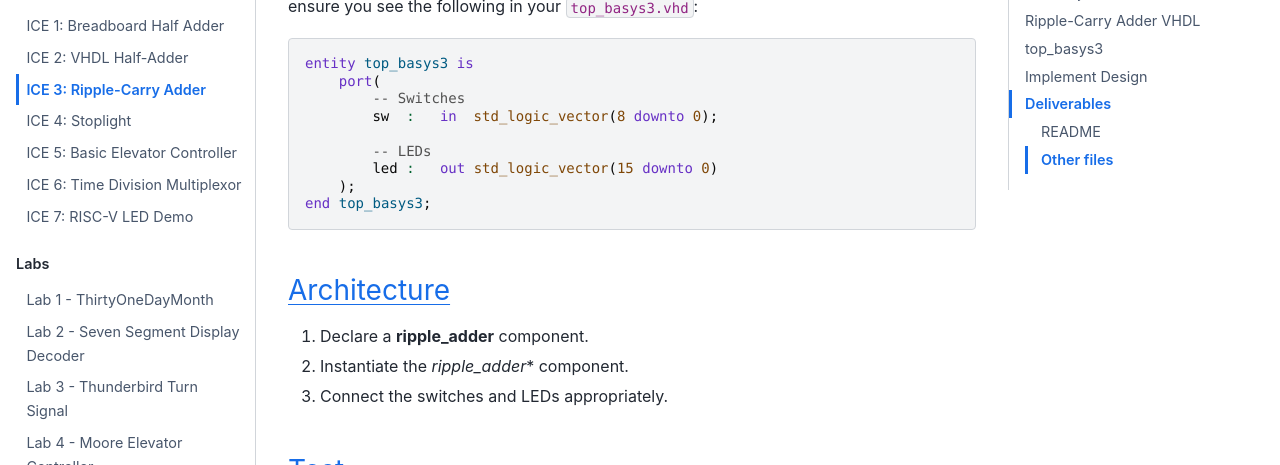
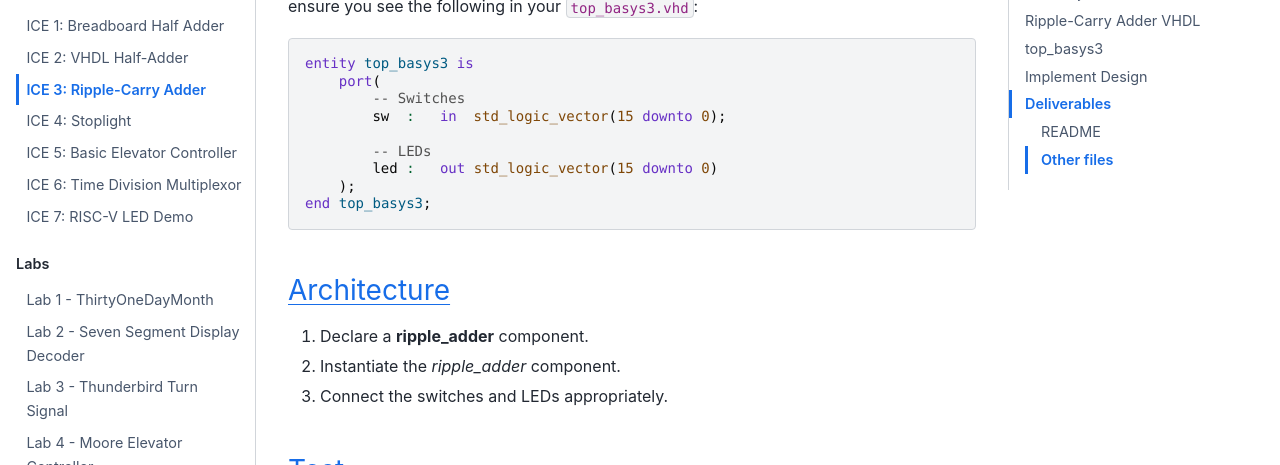
Before and after one commit to USAFA-ECE/ece281-book, a Jupyter Book: the page built from book/ICE/ICE3.md, in a window 1280 px wide and 900 px high, scrolled down 7995 px. Shown: the part 152-617 px from the top of the window. Built offline with Jupyter Book 1.0.4 settings and Sphinx 7.4.7 and the Sphinx Book theme 1.1.4, drawn with Linux system fonts in a browser that asks for light colours.

Commit message:
fixed typos in ICE3.md

```diff
--- a/book/ICE/ICE3.md
+++ b/book/ICE/ICE3.md
@@ -307,7 +307,7 @@ Then, and only then, ensure you see the following in your `top_basys3.vhd`:
 entity top_basys3 is
     port(
         -- Switches
-        sw  :   in  std_logic_vector(8 downto 0);
+        sw  :   in  std_logic_vector(15 downto 0);
 
         -- LEDs
         led :   out std_logic_vector(15 downto 0)
@@ -318,7 +318,7 @@ end top_basys3;
 ### Architecture
 
 1. Declare a **ripple_adder** component.
-2. Instantiate the *ripple_adder** component.
+2. Instantiate the *ripple_adder* component.
 3. Connect the switches and LEDs appropriately.
 
 ### Test
```
Also changed, not shown: other parts of book/ICE/ICE3.md (+1 -1 lines).
